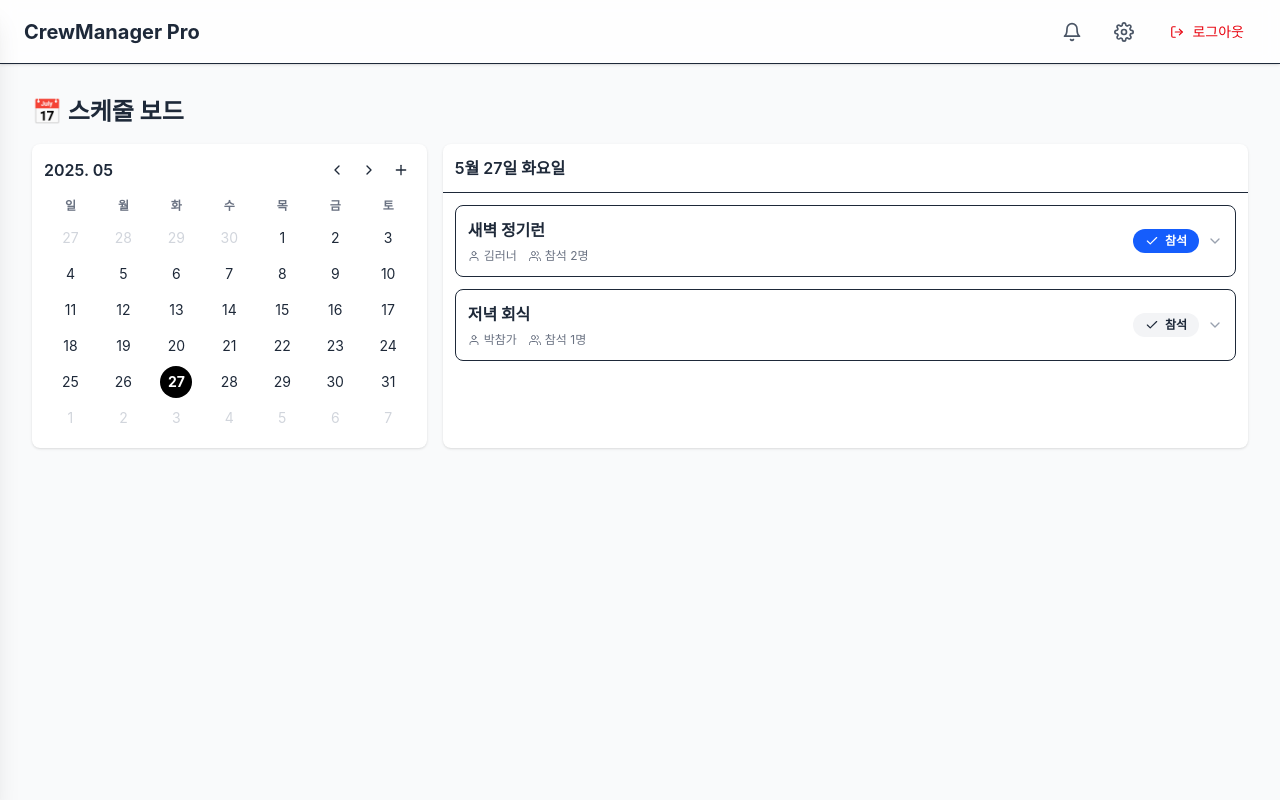
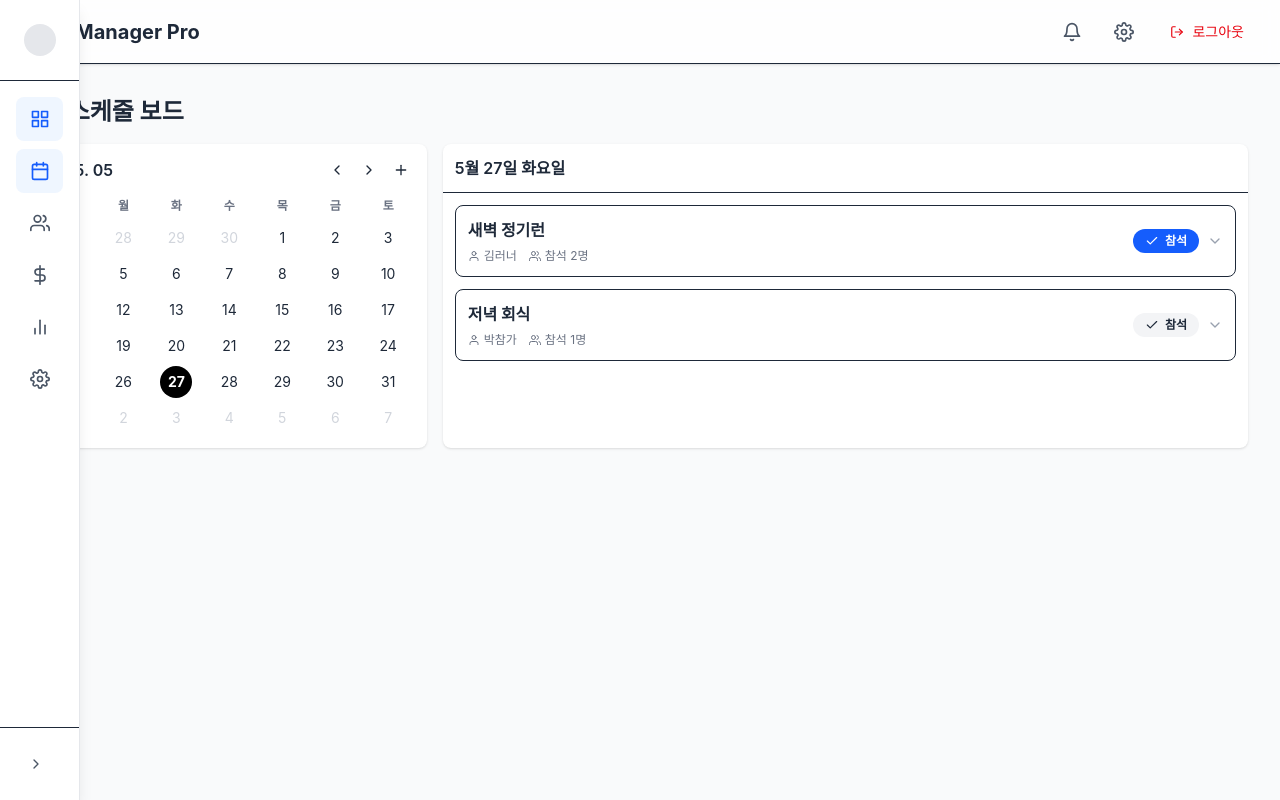
Before and after one commit to alswns1201/crewManager, a Next.js app: page / in a window 1280 px wide. Built offline with nearby package versions, Linux system fonts and the light colour scheme.

Commit message:
모바일 네비 사이브 바 내용 정리 및 구상.

```diff
--- a/src/component/MobileBottomNav.tsx
+++ b/src/component/MobileBottomNav.tsx
@@ -10,47 +10,66 @@ import {
   FiUsers,
   FiCheckCircle,
   FiDollarSign,
-  FiMoreHorizontal, // '더보기' 아이콘 추가
-  FiCalendar,     // '일정' 아이콘 추가
+  FiCalendar,
 } from 'react-icons/fi';
 
-// [수정] 5개 아이템 구조로 재설계 (중앙 아이템은 홈)
-// 가운데 홈 버튼을 위한 공간을 만들기 위해 null을 placeholder로 사용합니다.
+// 홈 버튼을 제외한 4개의 메뉴 아이템 정의
 const navItems = [
   { href: "/schedule", label: "일정", icon: <FiCalendar size={24} /> },
   { href: "/members", label: "회원", icon: <FiUsers size={24} /> },
-  { href: null, label: 'Home', icon: null }, // 중앙 홈 버튼을 위한 공간
   { href: "/finance", label: "회비관리", icon: <FiDollarSign size={24} /> },
-  { href: "/more", label: "더보기", icon: <FiMoreHorizontal size={24} /> },
+  { href: "/attendance", label: "출석체크", icon: <FiCheckCircle size={24} /> },
 ];
 
 const MobileBottomNav: React.FC = () => {
   const pathname = usePathname();
 
   return (
-    // [✅ 핵심 수정 1] 부모 컨테이너에 relative 클래스 추가
-    // absolute로 위치시킬 홈 버튼의 기준점이 됩니다.
-    <div className="sm:hidden fixed bottom-0 left-0 right-0 h-20 z-40">
+    // 1. 전체 래퍼 (돌출된 버튼을 위한 추가 높이 확보)
+    <div className="sm:hidden fixed bottom-0 left-0 right-0 h-24 z-40">
 
-      {/* [✅ 핵심 수정 2] 중앙에 위치할 플로팅 홈 버튼 */}
+      {/* 3. 하단 바 (배경 역할) */}
+      <nav
+        aria-label="메인 메뉴 (모바일)"
+        className="absolute bottom-0 left-0 right-0 bg-white border-t border-gray-200 h-20 shadow-top-md"
+      >
+        {/* 4. 아이콘 배치용 Flex 컨테이너 */}
+        <div className="flex justify-around items-center h-full">
+          {/* 왼쪽 2개 아이템 */}
+          <div className="w-1/5 flex justify-center">
+            <NavItem item={navItems[0]} pathname={pathname} />
+          </div>
+          <div className="w-1/5 flex justify-center">
+            <NavItem item={navItems[1]} pathname={pathname} />
+          </div>
+
+          {/* 5. 중앙의 빈 공간 (자리 차지용) */}
+          {/* 이 빈 div가 홈 버튼을 위한 시각적 공간을 만들어줍니다. */}
+          <div className="w-1/5">
             <Link href="/"
                 className="absolute left-1/2 -translate-x-1/2 bottom-5 bg-blue-600 text-white w-16 h-16 rounded-full flex flex-col items-center justify-center shadow-lg transition-transform hover:scale-110"
                 aria-label="홈으로 이동"
               >
                 <FiHome size={28} />
-        <span className="text-xs mt-0.5">홈</span>
+                <span className="text-[10px] mt-0.5 font-semibold">홈</span>
             </Link>
+          </div>
 
-      {/* [✅ 핵심 수정 3] 실제 하단 바 */}
-      <nav
-        aria-label="메인 메뉴 (모바일)"
-        className="bg-white border-t border-gray-200 h-full shadow-top-md"
-      >
-        <div className="flex justify-around items-center h-full">
-          {navItems.map((item, index) => (
-            <div key={index} className="w-1/5 flex justify-center">
-              {/* href가 null인 중앙 아이템은 렌더링하지 않아 공간만 차지합니다. */}
-              {item.href ? (
+          {/* 오른쪽 2개 아이템 */}
+          <div className="w-1/5 flex justify-center">
+            <NavItem item={navItems[2]} pathname={pathname} />
+          </div>
+          <div className="w-1/5 flex justify-center">
+            <NavItem item={navItems[3]} pathname={pathname} />
+          </div>
+        </div>
+      </nav>
+    </div>
+  );
+};
+
+// 재사용성을 위한 개별 아이템 컴포넌트
+const NavItem = ({ item, pathname }: { item: typeof navItems[0], pathname: string }) => (
     <Link
         href={item.href}
         className={`flex flex-col items-center justify-center gap-1 w-full h-full transition-colors ${
@@ -64,16 +83,6 @@ const MobileBottomNav: React.FC = () => {
             {item.label}
         </span>
     </Link>
-              ) : (
-                // 빈 공간
-                <div></div>
-              )}
-            </div>
-          ))}
-        </div>
-      </nav>
-    </div>
 );
-};
 
 export default MobileBottomNav;
--- a/src/component/common/CrewSidebar.tsx
+++ b/src/component/common/CrewSidebar.tsx
@@ -2,16 +2,43 @@
 
 "use client";
 
-import React from "react";
+import React, { useState } from "react";
+import Link from "next/link";
+import { usePathname } from "next/navigation";
 import { useCrew } from "@/context/CrewContext";
-import { FiUsers, FiX } from "react-icons/fi"; // 닫기(X) 아이콘 추가
-import Link from "next/link";
+import { FiUsers, FiCalendar, FiDollarSign, FiChevronDown, FiChevronUp, FiGrid, FiBarChart2, FiSettings } from "react-icons/fi";
 
 const crews = [
-  { id: "crew1", name: "크루 1" },
-  { id: "crew2", name: "크루 2" },
-  { id: "crew3", name: "크루 3" },
+  { id: "crew1", name: "러닝 크루 A" },
+  { id: "crew2", name: "등산 동호회 B" },
+  { id: "crew3", name: "맛집 탐방 C" },
 ];
+
+// 사이드바 메뉴 구조 정의
+const sidebarNavItems = [
+    { label: "대시보드", href: "/", icon: <FiGrid size={20} /> },
+    {
+        label: "일정 관리",
+        icon: <FiCalendar size={20} />,
+        // 하위 메뉴
+        subItems: [
+            { label: "스케줄 보드", href: "/schedule" },
+            { label: "지난 일정", href: "/schedule/history" },
+        ]
+    },
+    {
+        label: "회원 관리",
+        icon: <FiUsers size={20} />,
+        subItems: [
+            { label: "전체 회원", href: "/members" },
+            { label: "가입 승인", href: "/members/approval" },
+        ]
+    },
+    { label: "회계/정산", href: "/finance", icon: <FiDollarSign size={20} /> },
+    { label: "통계", href: "/stats", icon: <FiBarChart2 size={20} /> },
+    { label: "크루 설정", href: "/settings", icon: <FiSettings size={20} /> },
+];
+
 
 type CrewSidebarProps = {
   open: boolean;
@@ -19,64 +46,104 @@ type CrewSidebarProps = {
 };
 
 export default function CrewSidebar({ open, setOpen }: CrewSidebarProps) {
+  const pathname = usePathname();
   const { selectedCrewId, setSelectedCrewId } = useCrew();
+  const [isCrewDropdownOpen, setCrewDropdownOpen] = useState(false);
 
-  const handleSelectCrew = (id: string) => {
-    setSelectedCrewId(id);
-    setOpen(false); // 크루 선택 시 사이드바가 닫히도록 설정
+  // 열려있는 상위 메뉴의 label을 저장 (하나만 열리게)
+  const [openMenu, setOpenMenu] = useState<string | null>('일정 관리');
+
+  const selectedCrew = crews.find(c => c.id === selectedCrewId);
+
+  const toggleMenu = (label: string) => {
+    setOpenMenu(prev => (prev === label ? null : label));
   };
 
   return (
-    <aside
-      className={`
-        fixed top-0 left-0 h-full bg-white shadow-xl border-r border-gray-200
-        // [1] z-index를 오버레이(40)보다 높게 설정
-        z-50 w-72
-        // [2] 열림/닫힘 상태에 따라 위치를 변경하는 핵심 로직
-        transition-transform duration-300 ease-in-out
-        ${open ? "transform-none" : "-translate-x-full"}
-      `}
-    >
-      <div className="flex flex-col h-full">
-        {/* [3] 사이드바 자체의 헤더 (로고 및 닫기 버튼) */}
-        <div className="flex items-center justify-between h-16 px-4 border-b">
-          <Link href="/" className="text-xl font-bold text-blue-600">
-            전체 메뉴
-          </Link>
-          <button
-            onClick={() => setOpen(false)}
-            className="p-2 rounded-full text-gray-500 hover:bg-gray-100"
-            aria-label="메뉴 닫기"
-          >
-            <FiX size={24} />
-          </button>
-        </div>
+    // PC/모바일 반응형 동작은 이전과 동일하게 유지
+    <aside className={`fixed top-0 left-0 h-full bg-white shadow-lg border-r border-gray-200 flex flex-col z-50 transition-all duration-300 sm:translate-x-0 ${open ? 'sm:w-64' : 'sm:w-20'} w-72 ${open ? 'translate-x-0' : '-translate-x-full'}`}>
 
-        {/* 내비게이션 메뉴 영역 */}
-        <nav className="flex-grow p-4 overflow-y-auto">
-          <h3 className="px-4 py-2 text-sm font-semibold text-gray-500">내 크루 목록</h3>
-          <div className="flex flex-col gap-2 mt-2">
-            {crews.map(({ id, name }) => {
-              const selected = selectedCrewId === id;
-              return (
+      {/* 1. 크루 선택 드롭다운 */}
+      <div className="p-4 border-b relative">
+        <button
+          onClick={() => setCrewDropdownOpen(!isCrewDropdownOpen)}
+          className="w-full flex items-center justify-between p-2 rounded-lg hover:bg-gray-100 transition-colors"
+        >
+          <div className="flex items-center gap-3">
+            <div className="w-8 h-8 bg-gray-200 rounded-full flex-shrink-0"></div>
+            {open && <span className="font-bold text-gray-800 truncate">{selectedCrew?.name || '크루 선택'}</span>}
+          </div>
+          {open && <FiChevronDown className={`transition-transform ${isCrewDropdownOpen ? 'rotate-180' : ''}`} />}
+        </button>
+        {/* 드롭다운 메뉴 */}
+        {isCrewDropdownOpen && open && (
+          <div className="absolute top-full left-4 right-4 mt-2 bg-white rounded-lg shadow-xl border z-10">
+            {crews.map(crew => (
+              <button
+                key={crew.id}
+                onClick={() => {
+                  setSelectedCrewId(crew.id);
+                  setCrewDropdownOpen(false);
+                }}
+                className="w-full text-left px-4 py-2 hover:bg-gray-100 first:rounded-t-lg last:rounded-b-lg"
+              >
+                {crew.name}
+              </button>
+            ))}
+          </div>
+        )}
+      </div>
+
+      {/* 2. 계층형 메뉴 (아코디언) */}
+      <nav className="flex-grow p-4 space-y-2 overflow-y-auto">
+        {sidebarNavItems.map(item => (
+          <div key={item.label}>
+            {/* 하위 메뉴가 있는 경우 */}
+            {item.subItems ? (
+              <>
                 <button
-                  key={id}
-                  onClick={() => handleSelectCrew(id)}
-                  title={name}
-                  className={`flex items-center gap-3 w-full text-left py-2.5 px-4 rounded-lg font-medium
-                    transition-colors duration-200
-                    ${selected ? "bg-blue-600 text-white" : "text-gray-700 hover:bg-blue-50"}
-                  `}
+                  onClick={() => toggleMenu(item.label)}
+                  className={`w-full flex items-center justify-between p-3 rounded-lg transition-colors ${!open ? 'justify-center' : ''} ${openMenu === item.label ? 'bg-blue-50 text-blue-600' : 'hover:bg-gray-100 text-gray-600'}`}
                 >
-                  <FiUsers size={20} />
-                  <span>{name}</span>
+                  <div className="flex items-center gap-4">
+                    {item.icon}
+                    {open && <span className="font-semibold">{item.label}</span>}
+                  </div>
+                  {open && <FiChevronDown className={`transition-transform ${openMenu === item.label ? 'rotate-180' : ''}`} />}
                 </button>
-              );
-            })}
+                {/* 하위 메뉴 리스트 */}
+                {open && openMenu === item.label && (
+                  <div className="mt-1 pl-8 space-y-1">
+                    {item.subItems.map(subItem => (
+                      <Link key={subItem.href} href={subItem.href}
+                        className={`block p-2 rounded-lg text-sm transition-colors ${pathname === subItem.href ? 'bg-blue-100 text-blue-700 font-semibold' : 'text-gray-500 hover:bg-gray-100'}`}
+                      >
+                        {subItem.label}
+                      </Link>
+                    ))}
+                  </div>
+                )}
+              </>
+            ) : (
+            // 하위 메뉴가 없는 경우
+              <Link href={item.href}
+                className={`w-full flex items-center gap-4 p-3 rounded-lg transition-colors ${!open ? 'justify-center' : ''} ${pathname === item.href ? 'bg-blue-50 text-blue-600' : 'hover:bg-gray-100 text-gray-600'}`}
+              >
+                {item.icon}
+                {open && <span className="font-semibold">{item.label}</span>}
+              </Link>
+            )}
           </div>
-          {/* 필요하다면 여기에 다른 메뉴 그룹들을 추가할 수 있습니다. */}
-        </nav>
+        ))}
+      </nav>
+
+      {/* 3. 사이드바 접기/펼치기 버튼 (PC 전용) */}
+      <div className="p-4 border-t">
+        <button onClick={() => setOpen(!open)} className="w-full flex items-center p-3 rounded-lg text-gray-600 hover:bg-gray-100">
+          <FiChevronDown className={`transition-transform ${open ? 'rotate-90' : '-rotate-90'}`} />
+        </button>
       </div>
+
     </aside>
   );
 }
```
Lines whose indentation alone changed are shown as unchanged.
